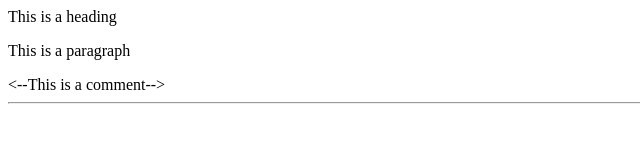
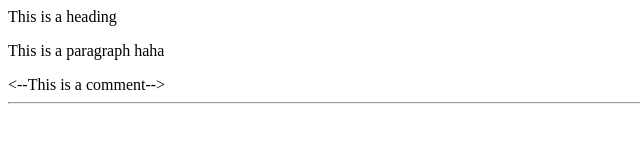
Before and after one commit to nmit-1NT23CS123/teja-demo, a plain HTML site: page index.html in a window 1280 px wide. Shown: the full height of the page, 0-640 px from the left. Drawn offline with Linux system fonts and the light colour scheme.

Commit message:
Practicing and learning yet

```diff
--- a/index.html
+++ b/index.html
@@ -5,7 +5,7 @@
   </head>
   <body>
     <title>This is a title</title>
-    <p>This is a paragraph</p>
+    <p>This is a paragraph haha</p>
   </body>
   <--This is a comment-->
   <hr />
```
